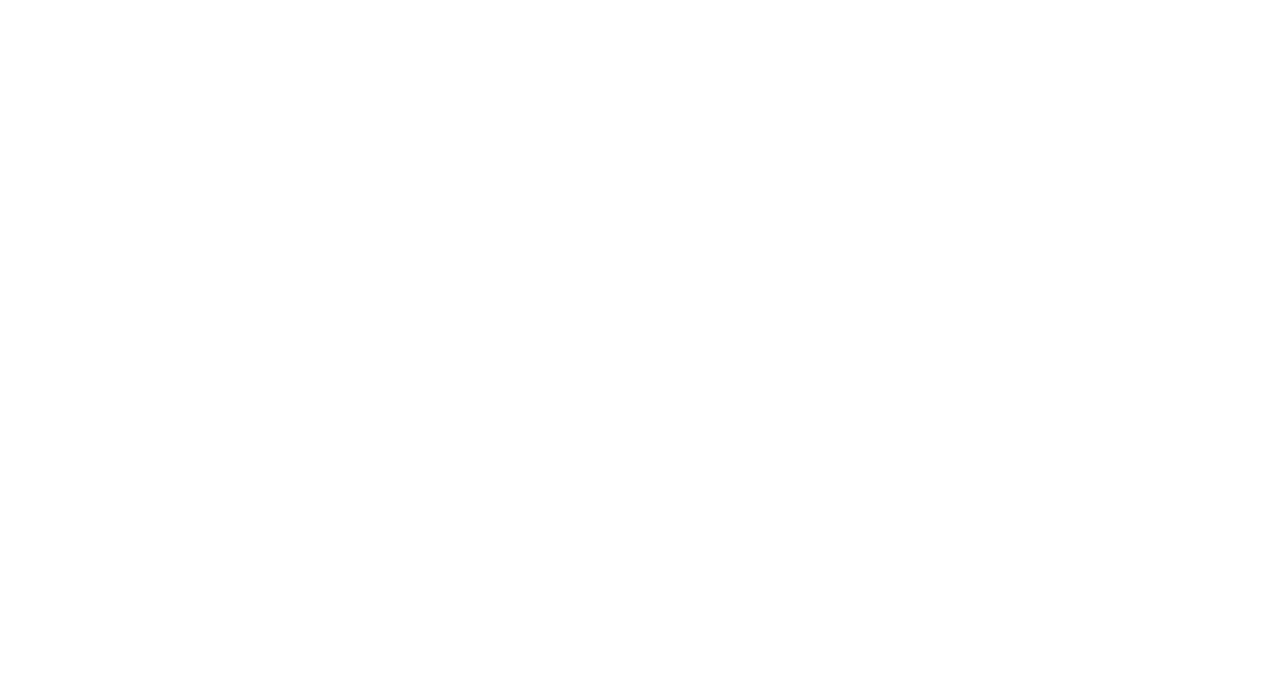
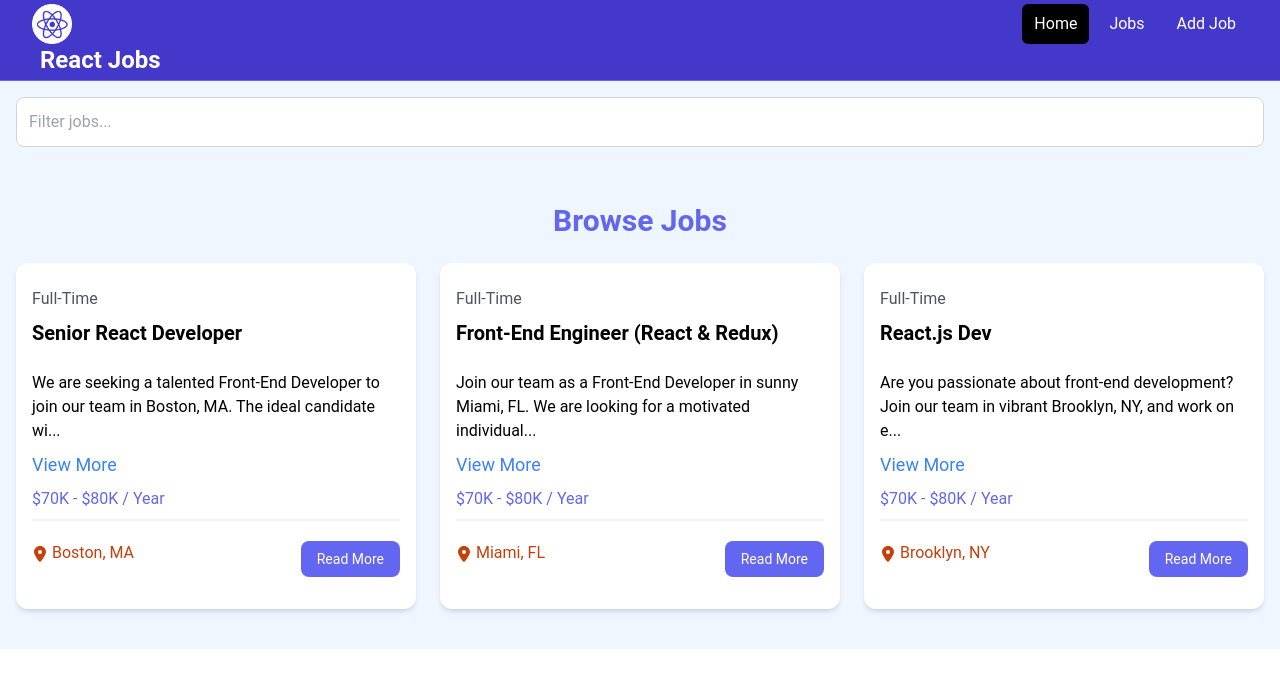
Before and after one commit to aryannxroot/Jobs, a React (Vite) app: page /jobs in a window 1280 px wide. Before the commit this address had no page. Shown: the top 688 px of the page. Built offline with nearby package versions, Linux system fonts and the light colour scheme.

Commit message:
added jobs page

```diff
--- a/src/App.jsx
+++ b/src/App.jsx
@@ -4,6 +4,7 @@
 // Layouts
 import MainLayout from './pages/MainLayout'
 import HomePage from './pages/HomePage'
+import Jobs from './pages/Jobs'
 
 
 
@@ -14,6 +15,7 @@
         <Routes>
           <Route path='/' element={<MainLayout />}>
             <Route index element={<HomePage />} />
+            <Route path='/jobs' element={<Jobs />} />
           </Route>
         </Routes>
       </BrowserRouter>
--- a/src/components/Navbar.jsx
+++ b/src/components/Navbar.jsx
@@ -18,12 +18,12 @@
               <div className='md:ml-auto'>
                 <div className='flex space-x-2'>
                 <a
-                  href="/index.html"
+                  href="/"
                   className="text-white bg-black hover:bg-gray-900 hover:text-white rounded-md px-3 py-2"
                   >Home
                   </a>
                   <a
-                  href="/jobs.html"
+                  href="/jobs"
                   className="text-white hover:bg-gray-900 hover:text-white rounded-md px-3 py-2"
                   >Jobs
                   </a>
--- /dev/null
+++ b/src/components/SearchJobs.jsx
@@ -0,0 +1,19 @@
+import React from 'react'
+
+const SearchJobs = () => {
+  return (
+    <section className="bg-blue-50 py-4">
+      <div className="container mx-auto px-4">
+        <div className="relative">
+          <input
+            type="text"
+            className="w-full p-3 border border-gray-300 rounded-lg focus:outline-none focus:border-indigo-500"
+            placeholder="Filter jobs..."
+          />
+        </div>
+      </div>
+    </section>
+  )
+}
+
+export default SearchJobs
--- /dev/null
+++ b/src/pages/Jobs.jsx
@@ -0,0 +1,14 @@
+import React from 'react'
+import JobListings from '../components/JobListings'
+import SearchJobs from '../components/SearchJobs'
+
+const Jobs = () => {
+  return (
+    <>
+    <SearchJobs />
+    <JobListings />
+    </>
+  )
+}
+
+export default Jobs
```
